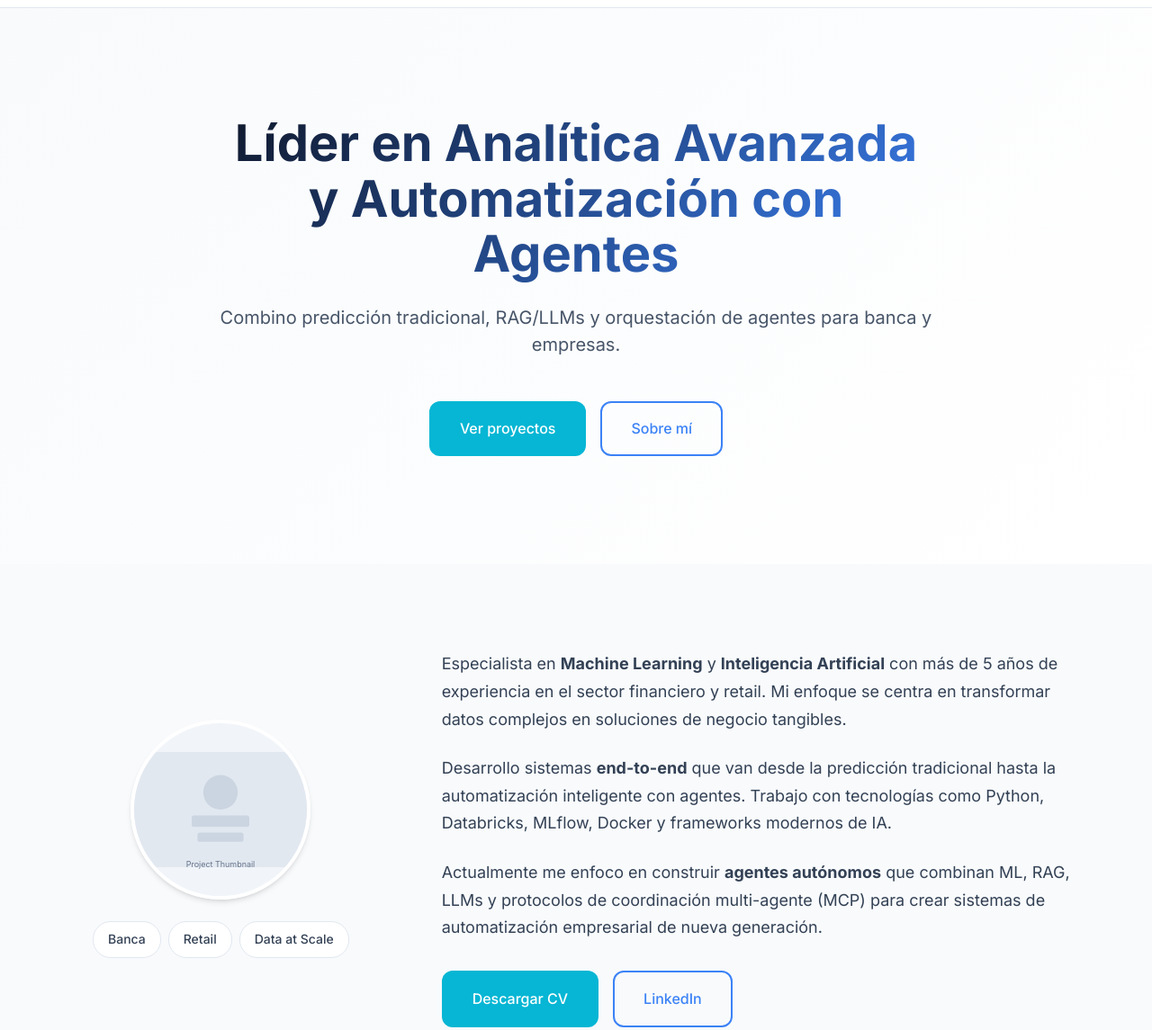
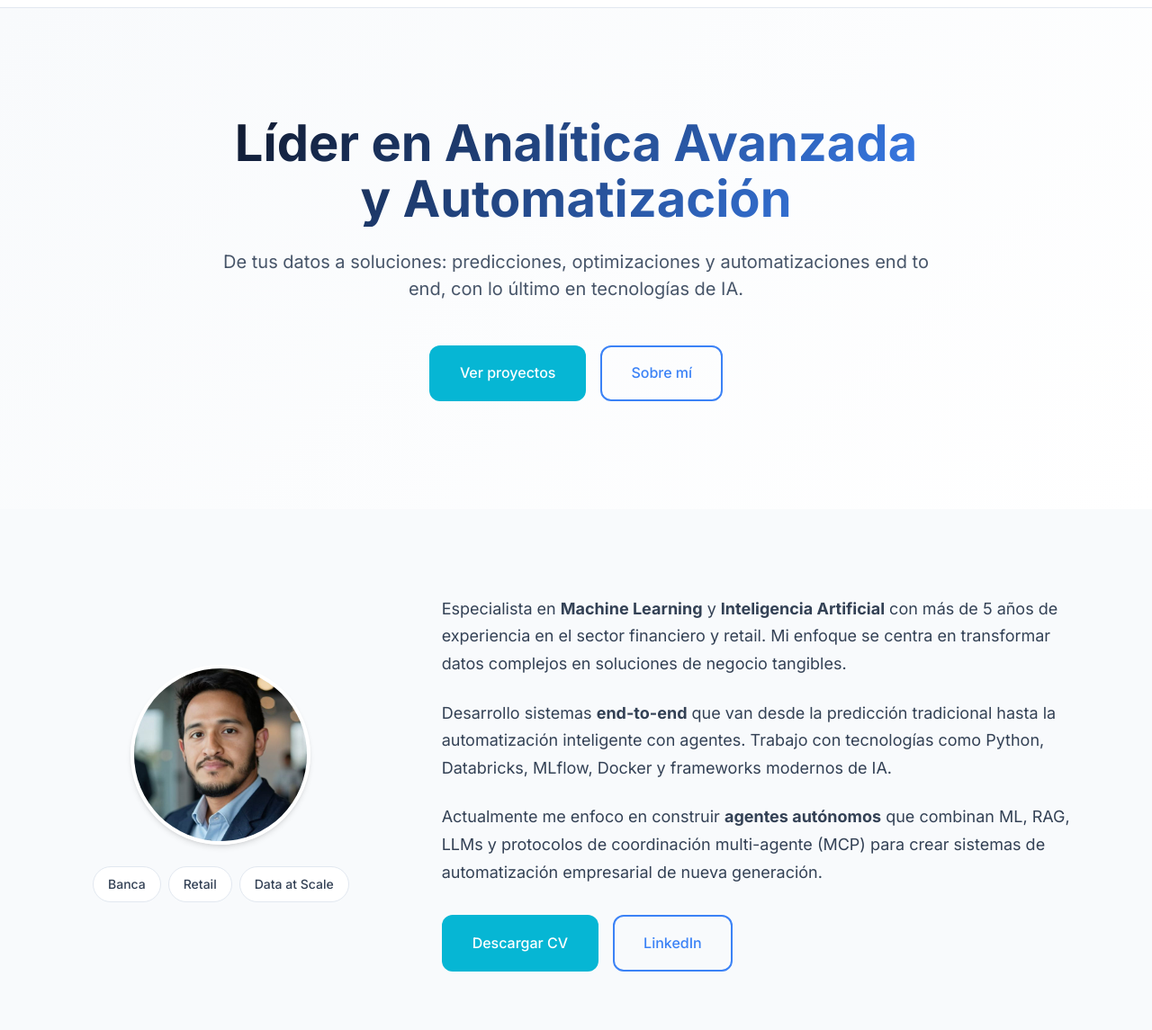
Before and after one commit to heligp/heligp.github.io, a website: page index.html in a window 1280 px wide. Shown: the part 80-1225 px from the top of the page at 90% size. Drawn offline with Linux system fonts and the light colour scheme.

Commit message:
nuevos textos

```diff
--- a/index.html
+++ b/index.html
@@ -3,7 +3,7 @@
 <head>
     <meta charset="UTF-8">
     <meta name="viewport" content="width=device-width, initial-scale=1.0">
-    <title>Helí Gonzales Pérez - Líder en Analítica Avanzada y Automatización con Agentes</title>
+    <title>Helí Gonzales Pérez - Líder en Analítica Avanzada y Automatización</title>
     <meta name="description" content="Combino predicción tradicional, RAG/LLMs y orquestación de agentes para banca y empresas. Especialista en ML, LLMs, Agentes, MCP, RAG e Infraestructura.">
 
     <!-- Google Fonts -->
@@ -52,8 +52,8 @@
     <section class="hero">
         <div class="container">
             <div class="hero-content">
-                <h1>Líder en Analítica Avanzada y Automatización con Agentes</h1>
-                <p class="hero-subtitle">Combino predicción tradicional, RAG/LLMs y orquestación de agentes para banca y empresas.</p>
+                <h1>Líder en Analítica Avanzada y Automatización</h1>
+                <p class="hero-subtitle">De tus datos a soluciones: predicciones, optimizaciones y automatizaciones end to end, con lo último en tecnologías de IA.</p>
                 <div class="hero-ctas">
                     <a href="#proyectos" class="btn btn-primary">Ver proyectos</a>
                     <a href="#sobre-mi" class="btn btn-secondary">Sobre mí</a>
@@ -67,7 +67,7 @@
         <div class="container">
             <div class="about-content">
                 <div class="about-image">
-                    <img class="avatar-img" src="assets/images/profile.jpg" alt="Foto de Helí Gonzales Pérez" onerror="this.src='assets/images/placeholder.svg'" loading="lazy">
+                    <img class="avatar-img" src="assets/images/profile.jfif" alt="Foto de Helí Gonzales Pérez" onerror="this.src='assets/images/placeholder.svg'" loading="lazy">
                     <div class="badges">
                         <span class="badge">Banca</span>
                         <span class="badge">Retail</span>
```
Also changed, not shown: assets/images/profile.jfif (added).
